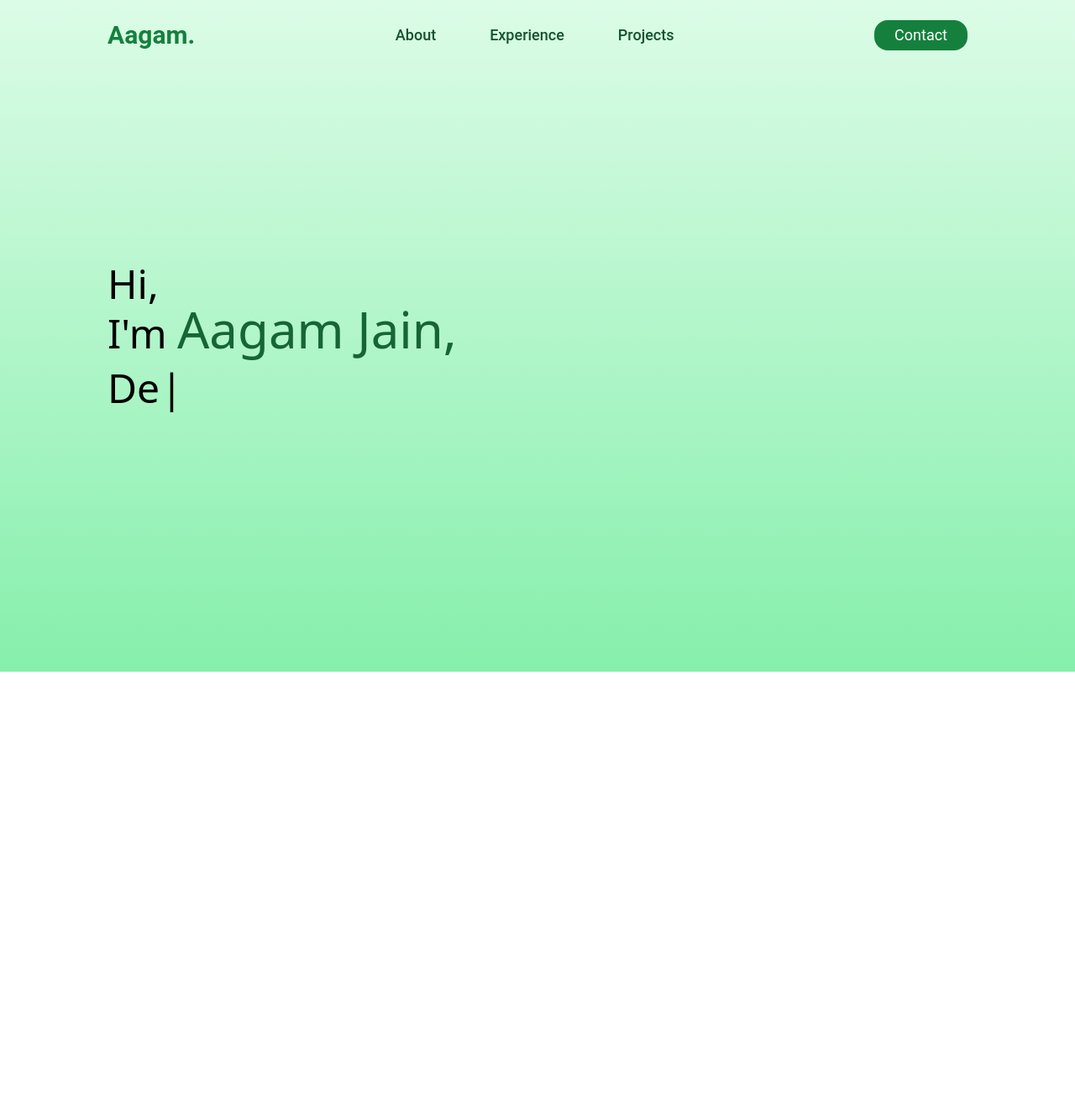
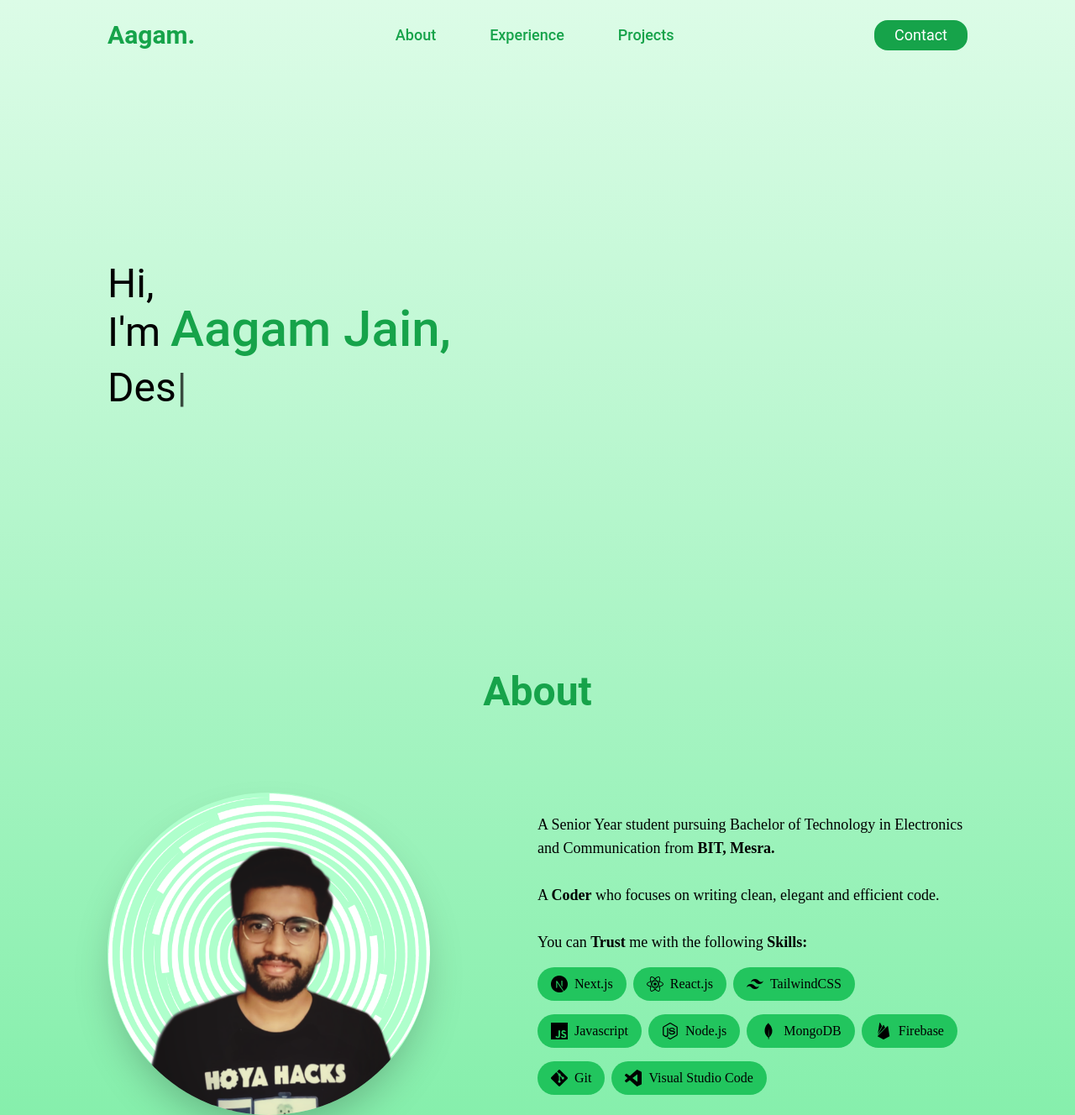
Before and after one commit to Aagam-Jain-113/Aagam-Jain-113.github.io, a React (Create React App) app: page / in a window 1280 px wide. Shown: the whole page at 84% size. Before the commit the page ends 800 px from the top, so only its background shows below. Built offline with nearby package versions, Linux system fonts and the light colour scheme.

Commit message:
added: About section

```diff
--- a/package.json
+++ b/package.json
@@ -10,6 +10,7 @@
     "hamburger-react": "^2.4.1",
     "react": "^17.0.2",
     "react-dom": "^17.0.2",
+    "react-icons": "^4.3.1",
     "react-scripts": "5.0.0",
     "typewriter-effect": "^2.18.2",
     "web-vitals": "^2.1.2"
--- a/src/App.js
+++ b/src/App.js
@@ -1,14 +1,16 @@
 import React from 'react'
+import About from './components/About';
 import Hero from './components/Hero';
 import Navbar from './components/Navbar';
 
 function App() {
   return (
     <div className='bg-gradient-to-b from-green-100 to-green-300'>
-      <div className='min-h-screen flex flex-col justify-center'>
+      <div className='h-screen flex flex-col justify-center'>
         <Navbar />
         <Hero />
       </div>
+      <About />
     </div>
   );
 }
--- /dev/null
+++ b/src/components/About.js
@@ -0,0 +1,74 @@
+import React from 'react'
+import Profile from '../assets/profile-pic.png'
+import { SiNextdotjs, SiReact, SiTailwindcss, SiJavascript, SiNodedotjs, SiMongodb, SiFirebase, SiGit, SiVisualstudiocode } from 'react-icons/si'
+
+function About() {
+
+    const skills = [
+        {
+            name: "Next.js",
+            logo: <SiNextdotjs className='text-xl' />,
+        },
+        {
+            name: "React.js",
+            logo: <SiReact className='text-xl' />,
+        },
+        {
+            name: "TailwindCSS",
+            logo: <SiTailwindcss className='text-xl' />,
+        },
+        {
+            name: "Javascript",
+            logo: <SiJavascript className='text-xl' />,
+        },
+        {
+            name: "Node.js",
+            logo: <SiNodedotjs className='text-xl' />,
+        },
+        {
+            name: "MongoDB",
+            logo: <SiMongodb className='text-xl' />,
+        },
+        {
+            name: "Firebase",
+            logo: <SiFirebase className='text-xl' />,
+        },
+        {
+            name: "Git",
+            logo: <SiGit className='text-xl' />,
+        },
+        {
+            name: "Visual Studio Code",
+            logo: <SiVisualstudiocode className='text-xl' />,
+        },
+    ]
+    return (
+        <div>
+            <p className='text-3xl md:text-5xl text-center font-roboto text-green-600 font-semibold'>About</p>
+            <div className='max-w-screen-lg px-10 lg:px-0 font-poppins mx-auto'>
+                <div className='grid grid-cols-2 mt-12 lg:mt-24 items-center'>
+                    <div className='sm:col-span-1 col-span-2'>
+                        <img src={Profile} alt="Profile" className='rounded-full w-3/4 mx-auto lg:mx-0 shadow-2xl' />
+                    </div>
+                    <div className='sm:col-span-1 mt-6 sm:mt-0 text-lg col-span-2'>
+                        <p>A Senior Year student pursuing Bachelor of Technology in Electronics and Communication from <span className='font-semibold'>BIT, Mesra.</span></p><br />
+                        <p>A <span className='font-semibold'>Coder</span> who focuses on writing clean, elegant and efficient code.</p><br />
+                        <p>You can <span className='font-semibold'>Trust</span> me with the following <span className='font-semibold'>Skills:</span></p>
+                        <div className='flex flex-wrap text-base'>
+                            {skills.map((skill,index) => {
+                                return (
+                                    <div key={index} className='flex mt-4 mr-2 space-x-2 px-4 p-2 rounded-3xl items-center bg-green-500'>
+                                        {skill.logo}
+                                        <p className='font-medium'>{skill.name}</p>
+                                    </div>
+                                )
+                            })}
+                        </div>
+                    </div>
+                </div>
+            </div>
+        </div>
+    )
+}
+
+export default About
--- a/src/components/Hero.js
+++ b/src/components/Hero.js
@@ -6,13 +6,12 @@ function Hero() {
         import("@lottiefiles/lottie-player");
     })
     return (
-        <div>
-            <div className="text-2xl lg:text-5xl py-20 px-10 lg:px-0 w-full">
+        <div className="text-2xl font-roboto lg:text-5xl py-20 px-10 lg:px-0 w-full">
             <div className='max-w-screen-lg mx-auto'>
                 <div className='grid grid-cols-2 items-center justify-center'>
                     <div className='col-span-2 sm:col-span-1'>
                         <p>Hi,</p>
-                            <p>I'm <span className='text-4xl lg:text-6xl mt-4 font-medium text-green-800'>Aagam Jain,</span></p>
+                        <p>I'm <span className='text-4xl lg:text-6xl mt-4 font-medium text-green-600'>Aagam Jain,</span></p>
                         <p className='mt-4'>
                             <Typewriter
                                 options={{
@@ -35,7 +34,6 @@ function Hero() {
                 </div>
             </div>
         </div>
-        </div>
     )
 }
 
--- a/src/components/Navbar.js
+++ b/src/components/Navbar.js
@@ -5,14 +5,14 @@ function Navbar() {
     const [isOpen, setIsOpen] = useState(false);
 
     return (
-        <nav className='py-6 fixed font-roboto w-full top-0'>
+        <nav className='py-6 fixed z-50 font-roboto w-full top-0'>
             <div className='max-w-screen-lg flex flex-wrap items-center justify-between px-10 lg:px-0 mx-auto'>
-                <p className='text-3xl text-green-700 font-bold'>Aagam.</p>
+                <p className='text-3xl text-green-600 font-bold'>Aagam.</p>
                 <div className="md:hidden">
                     <Hamburger color="rgb(21,128,61)" onToggle={() => setIsOpen(!isOpen)} />
                 </div>
                 {isOpen ?
-                    <div className={'space-y-5 mt-1 py-4 bg-white text-green-700 text-sm text-center items-center justify-center flex flex-col w-full relative'}>
+                    <div className={'space-y-5 mt-1 py-4 bg-white text-green-600 text-sm text-center items-center justify-center flex flex-col w-full relative'}>
                         <p>About</p>
                         <p>Experience</p>
                         <p>Projects</p>
@@ -20,12 +20,12 @@ function Navbar() {
                     </div>
                     :
                     <>
-                        <div className='hidden md:flex text-green-900 font-medium text-lg space-x-16'>
+                        <div className='hidden md:flex text-green-600 font-medium text-lg space-x-16'>
                             <p>About</p>
                             <p>Experience</p>
                             <p>Projects</p>
                         </div>
-                        <p className='hidden md:flex text-lg text-white bg-green-700 px-6 rounded-2xl py-1'>Contact</p>
+                        <p className='hidden md:flex text-lg text-white bg-green-600 px-6 rounded-2xl py-1'>Contact</p>
                     </>
                 }
             </div>
```
Also changed, not shown: src/assets/profile-pic.png (added), 1 other file (tests, documents, lock files or other folders). Lines whose indentation alone changed are shown as unchanged.
